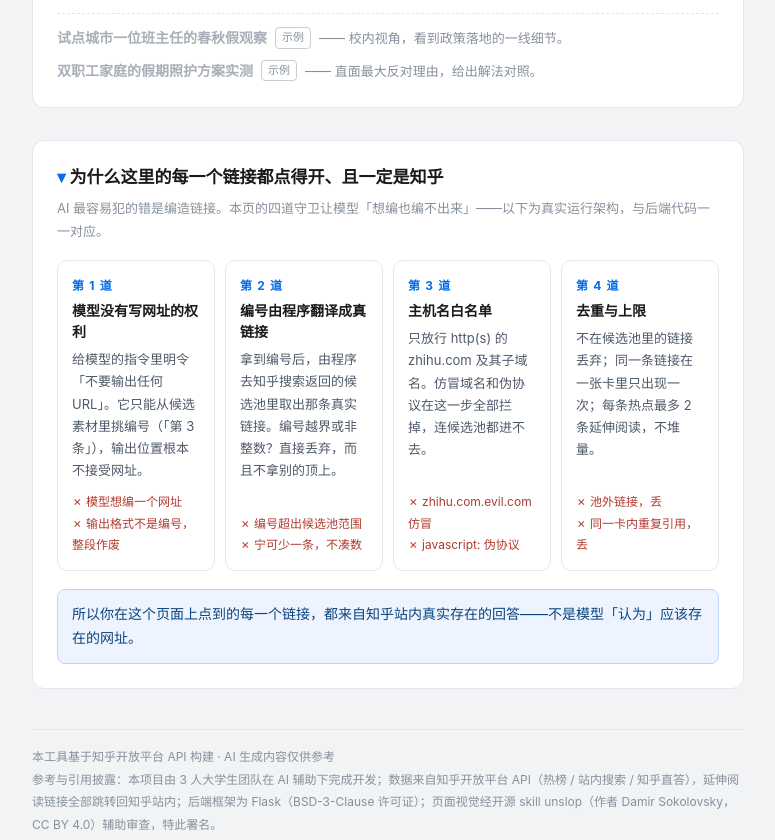
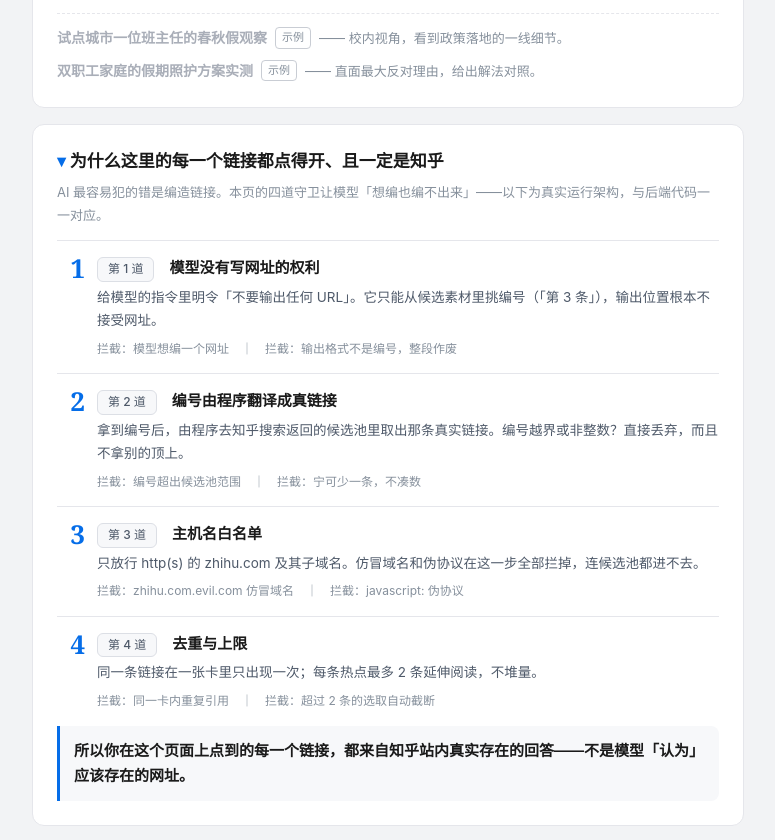
Before and after one commit to youcare7/zhihu-hot-digest, a plain HTML site: page demo/index.html in a window 1280 px wide. Shown: the part 2200-3040 px from the top of the page, without its empty margins (252-1027 px from the left). Drawn offline with Linux system fonts and the light colour scheme.

Commit message:
refactor(demo): 守卫区块去割裂化——全部复用既有 CSS 零件，零新设计 token
- 容器改用 .card；序号复用 .rank；「第 N 道」套 .tag.claim；收尾框复用 .focus
- ✗ 红字列表改 var(--muted) 灰字 + 「拦截：」前缀；四栏网格改纵向四条
- 大标题换衬线（h1 同款字族）；删除守卫专属的全部新颜色/圆角/组件
- 内容：第 4 道删除与第 2 道重复的「池外链接」，只讲去重+上限 2 条
- mock 全链路 + 旧 token 清除断言 + HTML 结构校验通过

```diff
--- a/demo/index.html
+++ b/demo/index.html
@@ -162,44 +162,25 @@
   .reading .reason { color: var(--muted); font-size: 13px; }
   .reading .dead { color: #a9aeb8; }
 
-  /* v2：链接守卫（防幻觉架构可视化，纯展示，数据链路见 app.py assemble_reading） */
-  .guard {
-    margin-top: 32px; background: var(--paper); border: 1px solid var(--line);
-    border-radius: 12px; padding: 24px;
-  }
+  /* v2：链接守卫（防幻觉架构可视化，纯展示；视觉全部复用页面既有零件） */
   .guard summary {
-    cursor: pointer; list-style: none; font-size: 17px; font-weight: 700; line-height: 1.5;
+    cursor: pointer; list-style: none;
+    font-family: "Noto Serif SC", "Songti SC", "SimSun", serif;
+    font-size: 17px; font-weight: 700; line-height: 1.5;
   }
   .guard summary::-webkit-details-marker { display: none; }
-  .guard summary::before {
-    content: "▾ "; color: var(--blue); font-weight: 700;
+  .guard summary::before { content: "▾ "; color: var(--blue); }
+  .guard:not([open]) summary::before { content: "▸ "; }
+  .guard .guard-sub { margin-top: 6px; font-size: 13px; color: var(--muted); }
+  .guard .gate {
+    display: flex; gap: 12px; align-items: flex-start;
+    margin-top: 14px; padding-top: 14px; border-top: 1px solid var(--line);
   }
-  .guard:not([open]) summary::before { content: "▸ "; }
-  .guard .guard-sub {
-    margin-top: 6px; font-size: 13px; color: var(--muted);
-  }
-  .guard .guard-chain {
-    display: grid; grid-template-columns: repeat(4, 1fr); gap: 10px; margin-top: 18px;
-  }
-  .guard .gate {
-    border: 1px solid var(--line); border-radius: 10px; padding: 14px;
-    display: flex; flex-direction: column;
-  }
-  .guard .gate .gate-no {
-    font-size: 12px; font-weight: 700; letter-spacing: .1em; color: var(--blue);
-  }
-  .guard .gate h3 {
-    font-size: 14px; font-weight: 700; margin-top: 4px; line-height: 1.5;
-  }
-  .guard .gate p { font-size: 13px; color: #4e5969; margin-top: 6px; line-height: 1.7; }
-  .guard .gate .blocked {
-    margin-top: auto; padding-top: 10px; font-size: 12px; color: #b03a2e; line-height: 1.8;
-  }
-  .guard .gate .blocked span { display: block; }
-  .guard .guard-close {
-    margin-top: 18px; padding: 12px 14px; background: #eef4ff; border: 1px solid #bed4ff;
-    border-radius: 8px; font-size: 14px; color: #0c447c; line-height: 1.75;
-  }
+  .guard .gate .rank { min-width: 28px; font-size: 26px; }
+  .guard .gate-body { flex: 1; }
+  .guard .gate-title { font-size: 15px; font-weight: 600; line-height: 1.7; }
+  .guard .gate-desc { font-size: 13.5px; color: #4e5969; line-height: 1.7; margin-top: 4px; }
+  .guard .gate-block { margin-top: 6px; font-size: 12px; color: var(--muted); line-height: 1.8; }
 
   /* 页脚 */
   footer {
@@ -223,7 +204,6 @@
     .wrap { padding: 32px 16px 48px; }
     h1 { font-size: 28px; }
     .sides { grid-template-columns: 1fr; }
-    .guard .guard-chain { grid-template-columns: 1fr; }
     .digest { padding: 20px 18px 18px; }
     .digest .headline { font-size: 18px; }
     .digest .counts { grid-template-columns: 1fr; }
@@ -252,48 +232,47 @@
   <section id="digest" class="digest" hidden></section>
   <main id="cards"></main>
 
-  <details class="guard" open>
+  <details class="card guard" open>
     <summary>为什么这里的每一个链接都点得开、且一定是知乎</summary>
     <p class="guard-sub">AI 最容易犯的错是编造链接。本页的四道守卫让模型「想编也编不出来」——以下为真实运行架构，与后端代码一一对应。</p>
-    <div class="guard-chain">
+
     <div class="gate">
-        <span class="gate-no">第 1 道</span>
-        <h3>模型没有写网址的权利</h3>
-        <p>给模型的指令里明令「不要输出任何 URL」。它只能从候选素材里挑编号（「第 3 条」），输出位置根本不接受网址。</p>
-        <div class="blocked">
-          <span>✗ 模型想编一个网址</span>
-          <span>✗ 输出格式不是编号，整段作废</span>
+      <span class="rank">1</span>
+      <div class="gate-body">
+        <p class="gate-title"><span class="tag claim">第 1 道</span>　模型没有写网址的权利</p>
+        <p class="gate-desc">给模型的指令里明令「不要输出任何 URL」。它只能从候选素材里挑编号（「第 3 条」），输出位置根本不接受网址。</p>
+        <p class="gate-block">拦截：模型想编一个网址　｜　拦截：输出格式不是编号，整段作废</p>
       </div>
     </div>
+
     <div class="gate">
-        <span class="gate-no">第 2 道</span>
-        <h3>编号由程序翻译成真链接</h3>
-        <p>拿到编号后，由程序去知乎搜索返回的候选池里取出那条真实链接。编号越界或非整数？直接丢弃，而且不拿别的顶上。</p>
-        <div class="blocked">
-          <span>✗ 编号超出候选池范围</span>
-          <span>✗ 宁可少一条，不凑数</span>
+      <span class="rank">2</span>
+      <div class="gate-body">
+        <p class="gate-title"><span class="tag claim">第 2 道</span>　编号由程序翻译成真链接</p>
+        <p class="gate-desc">拿到编号后，由程序去知乎搜索返回的候选池里取出那条真实链接。编号越界或非整数？直接丢弃，而且不拿别的顶上。</p>
+        <p class="gate-block">拦截：编号超出候选池范围　｜　拦截：宁可少一条，不凑数</p>
       </div>
     </div>
+
     <div class="gate">
-        <span class="gate-no">第 3 道</span>
-        <h3>主机名白名单</h3>
-        <p>只放行 http(s) 的 zhihu.com 及其子域名。仿冒域名和伪协议在这一步全部拦掉，连候选池都进不去。</p>
-        <div class="blocked">
-          <span>✗ zhihu.com.evil.com 仿冒</span>
-          <span>✗ javascript: 伪协议</span>
+      <span class="rank">3</span>
+      <div class="gate-body">
+        <p class="gate-title"><span class="tag claim">第 3 道</span>　主机名白名单</p>
+        <p class="gate-desc">只放行 http(s) 的 zhihu.com 及其子域名。仿冒域名和伪协议在这一步全部拦掉，连候选池都进不去。</p>
+        <p class="gate-block">拦截：zhihu.com.evil.com 仿冒域名　｜　拦截：javascript: 伪协议</p>
       </div>
     </div>
+
     <div class="gate">
-        <span class="gate-no">第 4 道</span>
-        <h3>去重与上限</h3>
-        <p>不在候选池里的链接丢弃；同一条链接在一张卡里只出现一次；每条热点最多 2 条延伸阅读，不堆量。</p>
-        <div class="blocked">
-          <span>✗ 池外链接，丢</span>
-          <span>✗ 同一卡内重复引用，丢</span>
+      <span class="rank">4</span>
+      <div class="gate-body">
+        <p class="gate-title"><span class="tag claim">第 4 道</span>　去重与上限</p>
+        <p class="gate-desc">同一条链接在一张卡里只出现一次；每条热点最多 2 条延伸阅读，不堆量。</p>
+        <p class="gate-block">拦截：同一卡内重复引用　｜　拦截：超过 2 条的选取自动截断</p>
       </div>
     </div>
-    </div>
-    <p class="guard-close">所以你在这个页面上点到的每一个链接，都来自知乎站内真实存在的回答——不是模型「认为」应该存在的网址。</p>
+
+    <p class="focus">所以你在这个页面上点到的每一个链接，都来自知乎站内真实存在的回答——不是模型「认为」应该存在的网址。</p>
   </details>
 
   <footer>
```
Lines whose indentation alone changed are shown as unchanged.
